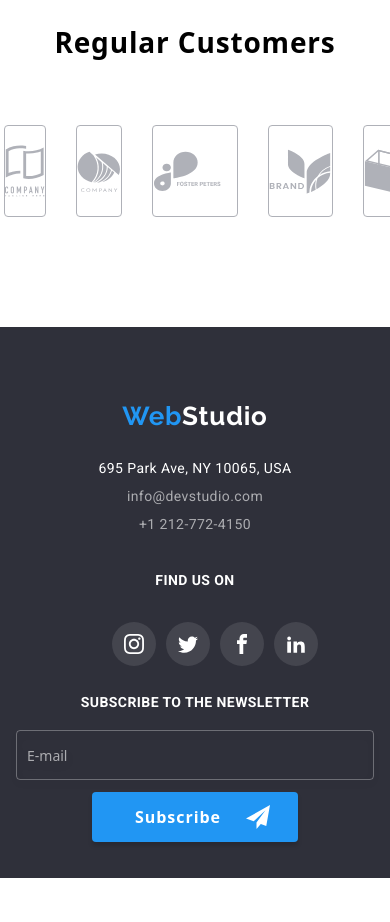
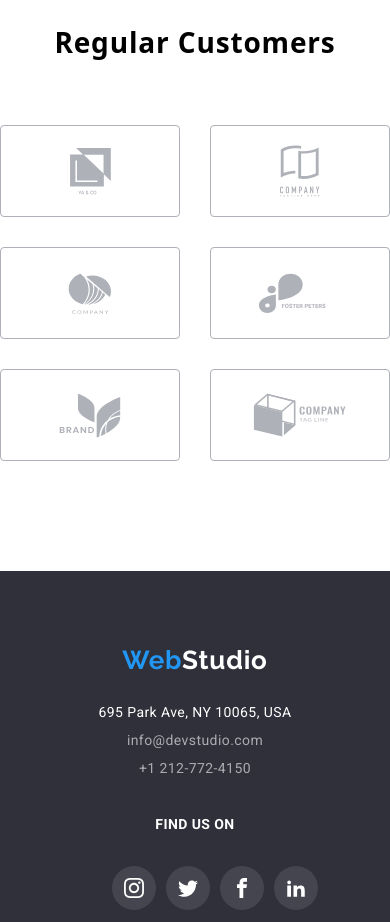
Before and after one commit to MihailMichael/goit-markup-hw-08, a plain HTML site: page index.html in a window 390 px wide. Shown: the part 5040-5962 px from the top of the page. Before the commit the page ends 5918 px from the top, so only its background shows below. Drawn offline with nearby package versions, Linux system fonts and the light colour scheme.

Commit message:
goit-markup-hw-08

```diff
--- a/sass/components/Main/_fifthSection.scss
+++ b/sass/components/Main/_fifthSection.scss
@@ -1,3 +1,12 @@
+@media screen and (max-width: 480px) {
+  .fifth-grid {
+    flex-wrap: wrap;
+  }
+  .fifth-grid__item {
+    flex-basis: calc((100% - 30px) / 2);
+  }
+}
+
 @media screen and (min-width: 480px) {
   .container-fifth-section {
     width: 100%;
```
Also changed, not shown: css/main.min.css, 1 other file.
